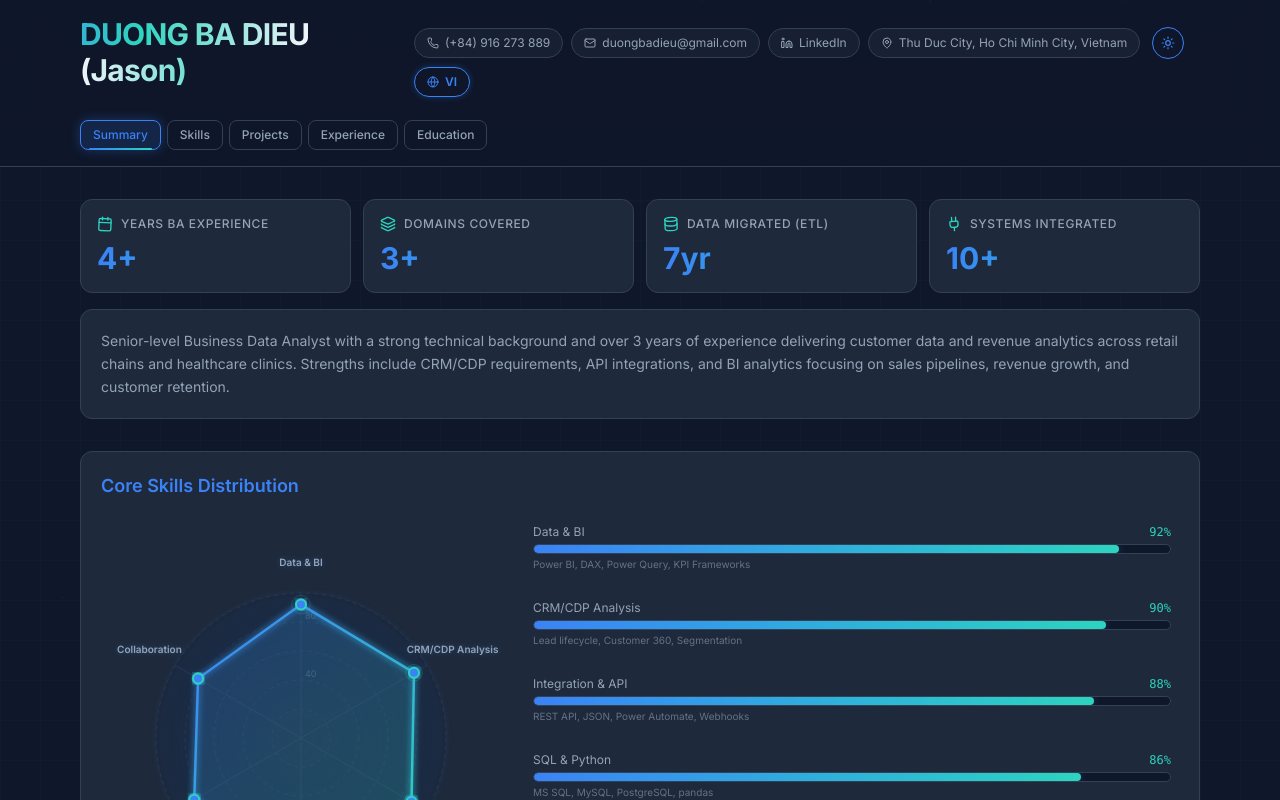
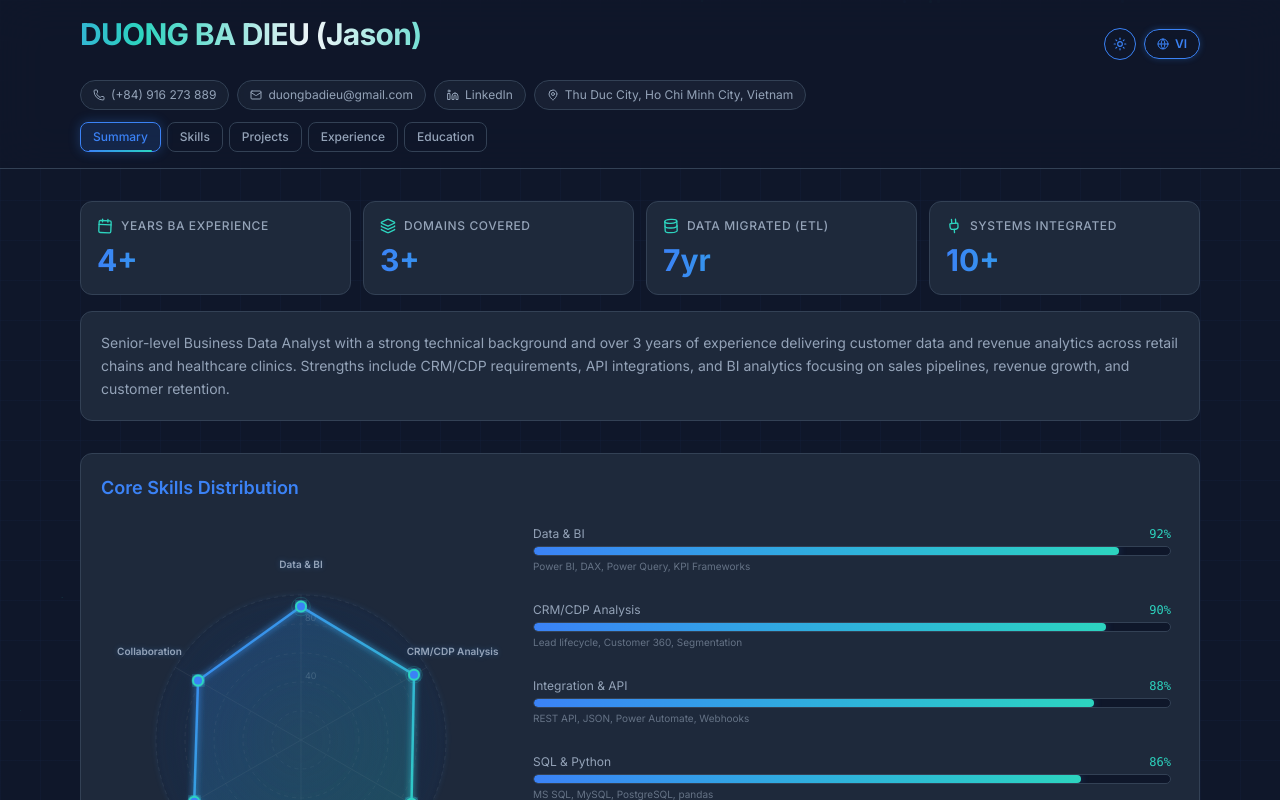
Before and after one commit to AnhDieu19/Resume, a React (Vite) app: page / in a window 1280 px wide. Shown: the top 800 px of the page. Built offline with nearby package versions, Linux system fonts and the light colour scheme.

Commit message:
refactor: move theme/language toggles to top-right next to name

```diff
--- a/src/components/Header.jsx
+++ b/src/components/Header.jsx
@@ -67,8 +67,8 @@ export default function Header() {
   return (
     <header className="relative z-50 border-b border-[var(--color-card-border)] bg-[var(--color-dashboard-bg)]/80 backdrop-blur-xl md:sticky md:top-0">
       <div className="mx-auto max-w-6xl px-4 py-3 md:py-4">
-        {/* Top row */}
-        <div className="flex flex-col gap-3 md:flex-row md:items-center md:justify-between">
+        {/* Top row: Name + Theme/Lang toggles */}
+        <div className="flex items-center justify-between">
           {/* Name & Title */}
           <div>
             <motion.h1
@@ -87,37 +87,14 @@ export default function Header() {
             </p>
           </div>
 
-          {/* Contact + Lang toggle */}
-          <motion.div
-            initial={{ opacity: 0, y: -10 }}
-            animate={{ opacity: 1, y: 0 }}
-            transition={{ delay: 0.3 }}
-            className="flex flex-wrap items-center gap-2"
-          >
-            {[
-              { href: `tel:${d.phone}`, icon: Phone, label: d.phone },
-              { href: `mailto:${d.email}`, icon: Mail, label: d.email },
-              { href: d.linkedin, icon: Linkedin, label: "LinkedIn", external: true },
-            ].map(({ href, icon: Icon, label, external }) => (
-              <a
-                key={label}
-                href={href}
-                {...(external ? { target: "_blank", rel: "noopener noreferrer" } : {})}
-                className="inline-flex items-center gap-1.5 rounded-full border border-[var(--color-card-border)] bg-[var(--color-card-bg)]/60 px-3 py-1.5 text-xs text-[var(--color-text-muted)] backdrop-blur-sm transition-all duration-300 hover:border-[var(--color-accent)] hover:text-[var(--color-accent)] hover:shadow-[0_0_12px_var(--color-neon-glow)]"
-              >
-                <Icon size={12} /> {label}
-              </a>
-            ))}
-            <span className="inline-flex items-center gap-1.5 rounded-full border border-[var(--color-card-border)] bg-[var(--color-card-bg)]/60 px-3 py-1.5 text-xs text-[var(--color-text-muted)]">
-              <MapPin size={12} /> {d.location}
-            </span>
-
+          {/* Theme + Language toggles */}
+          <div className="flex items-center gap-2">
             {/* Theme toggle */}
             <motion.button
               onClick={toggleTheme}
               whileHover={{ scale: 1.05 }}
               whileTap={{ scale: 0.95 }}
-              className="relative ml-1 inline-flex h-8 w-8 items-center justify-center rounded-full border border-[var(--color-accent)] text-[var(--color-accent)] transition-all duration-300 hover:bg-[var(--color-accent)] hover:text-[var(--color-dashboard-bg)] hover:shadow-[0_0_12px_var(--color-neon-glow)]"
+              className="relative inline-flex h-8 w-8 items-center justify-center rounded-full border border-[var(--color-accent)] text-[var(--color-accent)] transition-all duration-300 hover:bg-[var(--color-accent)] hover:text-[var(--color-dashboard-bg)] hover:shadow-[0_0_12px_var(--color-neon-glow)]"
               aria-label="Toggle theme"
             >
               <AnimatePresence mode="wait" initial={false}>
@@ -143,8 +120,34 @@ export default function Header() {
               <Globe size={12} />
               {locale === "en" ? "VI" : "EN"}
             </motion.button>
-          </motion.div>
+          </div>
         </div>
+
+        {/* Contact info row */}
+        <motion.div
+          initial={{ opacity: 0, y: -10 }}
+          animate={{ opacity: 1, y: 0 }}
+          transition={{ delay: 0.3 }}
+          className="mt-2 flex flex-wrap items-center gap-2"
+        >
+          {[
+            { href: `tel:${d.phone}`, icon: Phone, label: d.phone },
+            { href: `mailto:${d.email}`, icon: Mail, label: d.email },
+            { href: d.linkedin, icon: Linkedin, label: "LinkedIn", external: true },
+          ].map(({ href, icon: Icon, label, external }) => (
+            <a
+              key={label}
+              href={href}
+              {...(external ? { target: "_blank", rel: "noopener noreferrer" } : {})}
+              className="inline-flex items-center gap-1.5 rounded-full border border-[var(--color-card-border)] bg-[var(--color-card-bg)]/60 px-3 py-1.5 text-xs text-[var(--color-text-muted)] backdrop-blur-sm transition-all duration-300 hover:border-[var(--color-accent)] hover:text-[var(--color-accent)] hover:shadow-[0_0_12px_var(--color-neon-glow)]"
+            >
+              <Icon size={12} /> {label}
+            </a>
+          ))}
+          <span className="inline-flex items-center gap-1.5 rounded-full border border-[var(--color-card-border)] bg-[var(--color-card-bg)]/60 px-3 py-1.5 text-xs text-[var(--color-text-muted)]">
+            <MapPin size={12} /> {d.location}
+          </span>
+        </motion.div>
 
         {/* Navigation bar */}
         <nav className="mt-3 flex flex-wrap gap-1.5">
```
